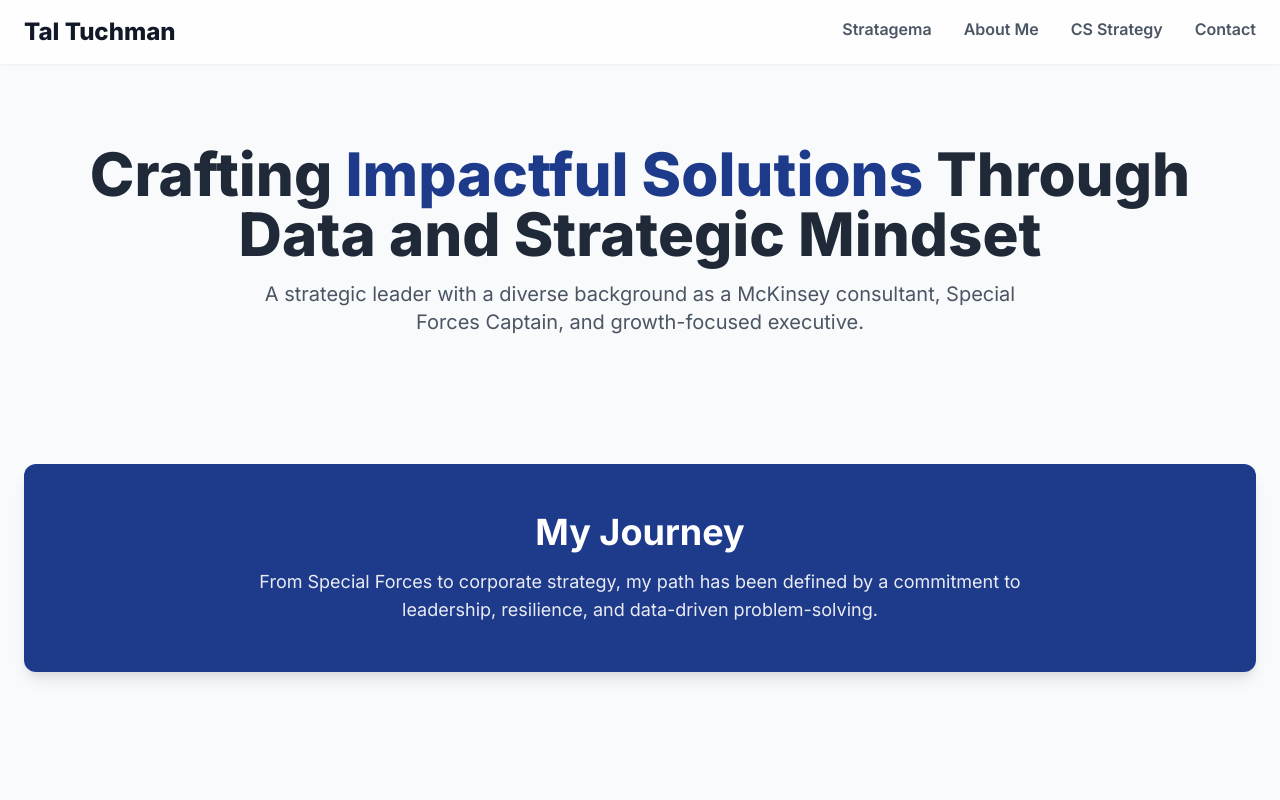
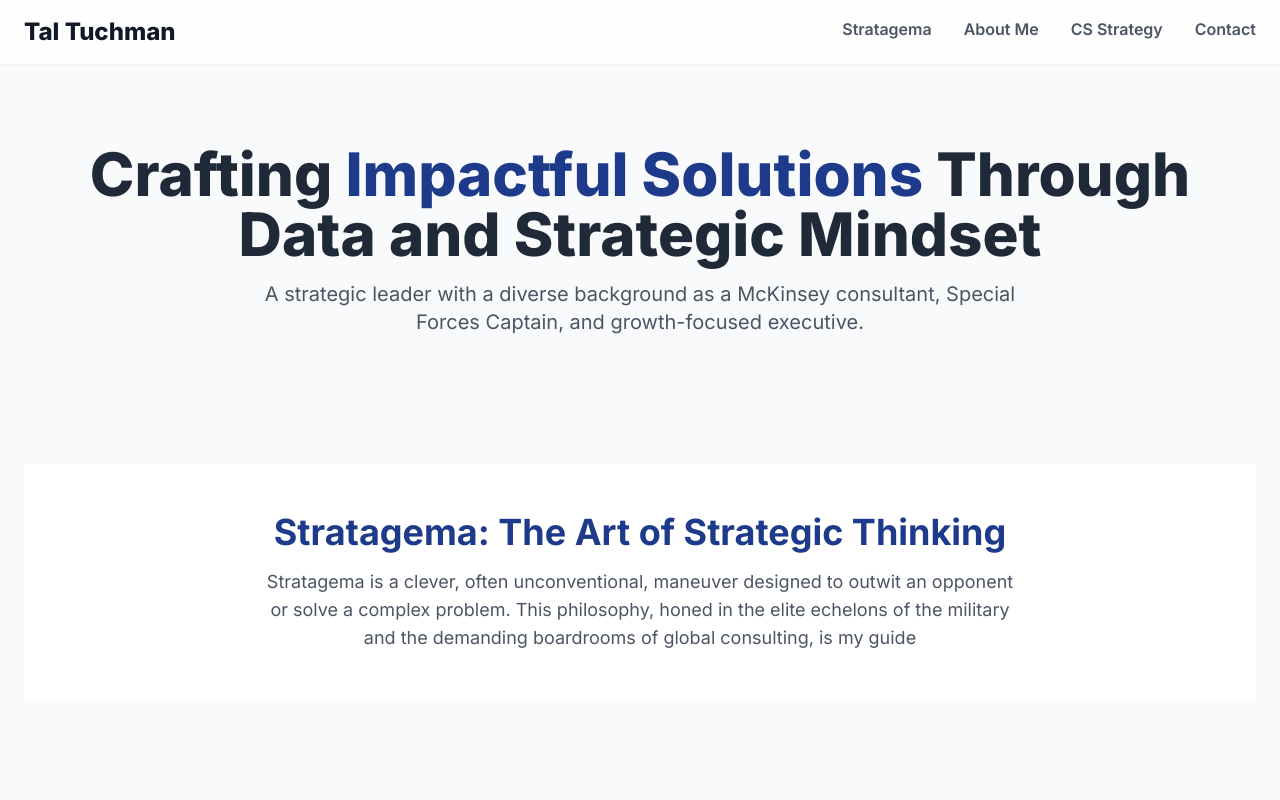
Before and after one commit to TalTuchman/TalTuchman, a plain HTML site: page index.html in a window 1280 px wide. Shown: the top 800 px of the page. Drawn offline with nearby package versions, Linux system fonts and the light colour scheme.

Commit message:
index stratagemea

```diff
--- a/index.html
+++ b/index.html
@@ -56,7 +56,17 @@
             </p>
         </section>
 
-        <!-- **** SECTION REMOVED: The Stratagema section has been moved to its own page. **** -->
+        <!-- Stratagema Intro Section -->
+        <section id="stratagema" class="mb-24 md:mb-32">
+            <a href="stratagema.html" class="block section-card overflow-hidden no-underline text-gray-800 transition-transform duration-300 ease-in-out hover:-translate-y-1"></a>
+                <div class="bg-white p-8 md:p-12 text-center">
+                    <h2 class="text-3xl md:text-4xl font-bold mb-4 punchy-text">Stratagema: The Art of Strategic Thinking</h2>
+                    <p class="text-gray-600 max-w-3xl mx-auto text-lg">
+                        Stratagema is a clever, often unconventional, maneuver designed to outwit an opponent or solve a complex problem. This philosophy, honed in the elite echelons of the military and the demanding boardrooms of global consulting, is my guide
+                    </p>
+                </div>
+            </a>
+        </section>
 
         <!-- About Me Section Removed: to be moved to own page -->
        <section id="about" class="mb-24 md:mb-32 scroll-mt-20">
```
Also changed, not shown: stratagema.html (+2 -2 lines).
